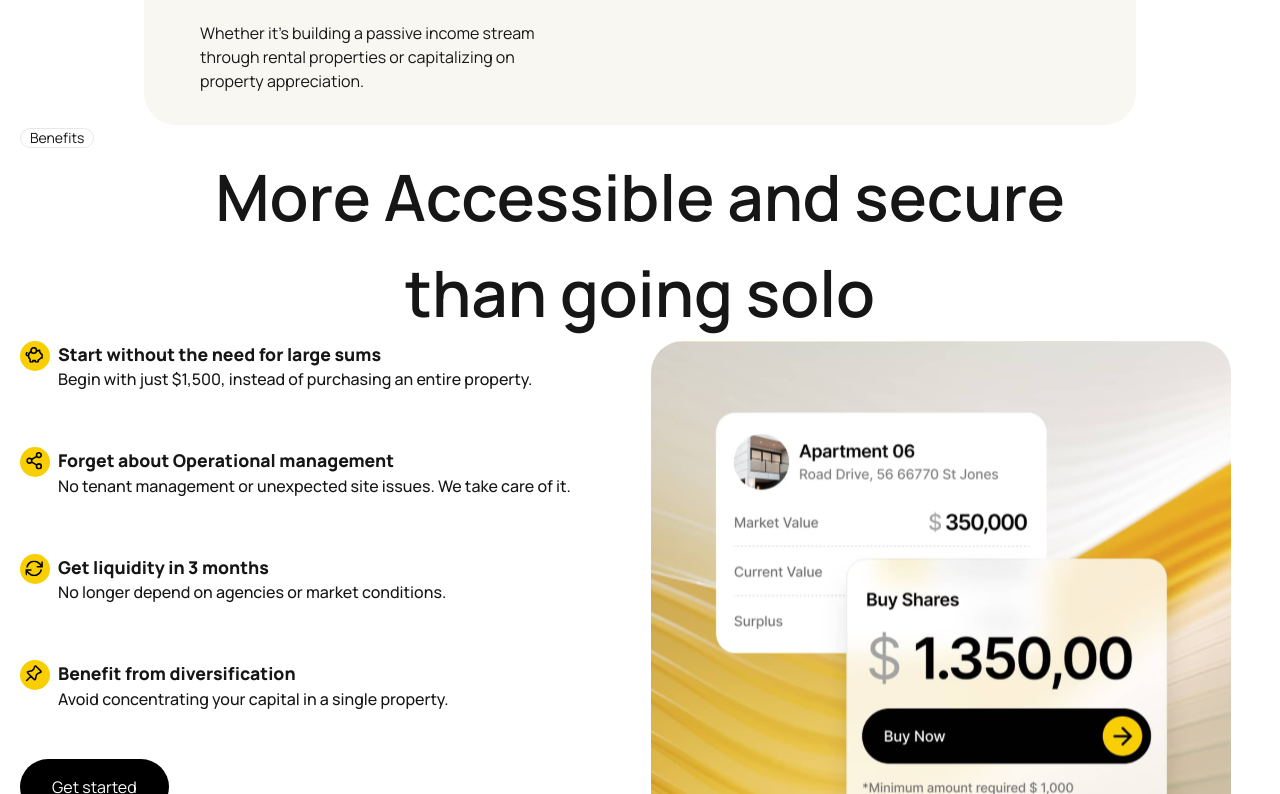
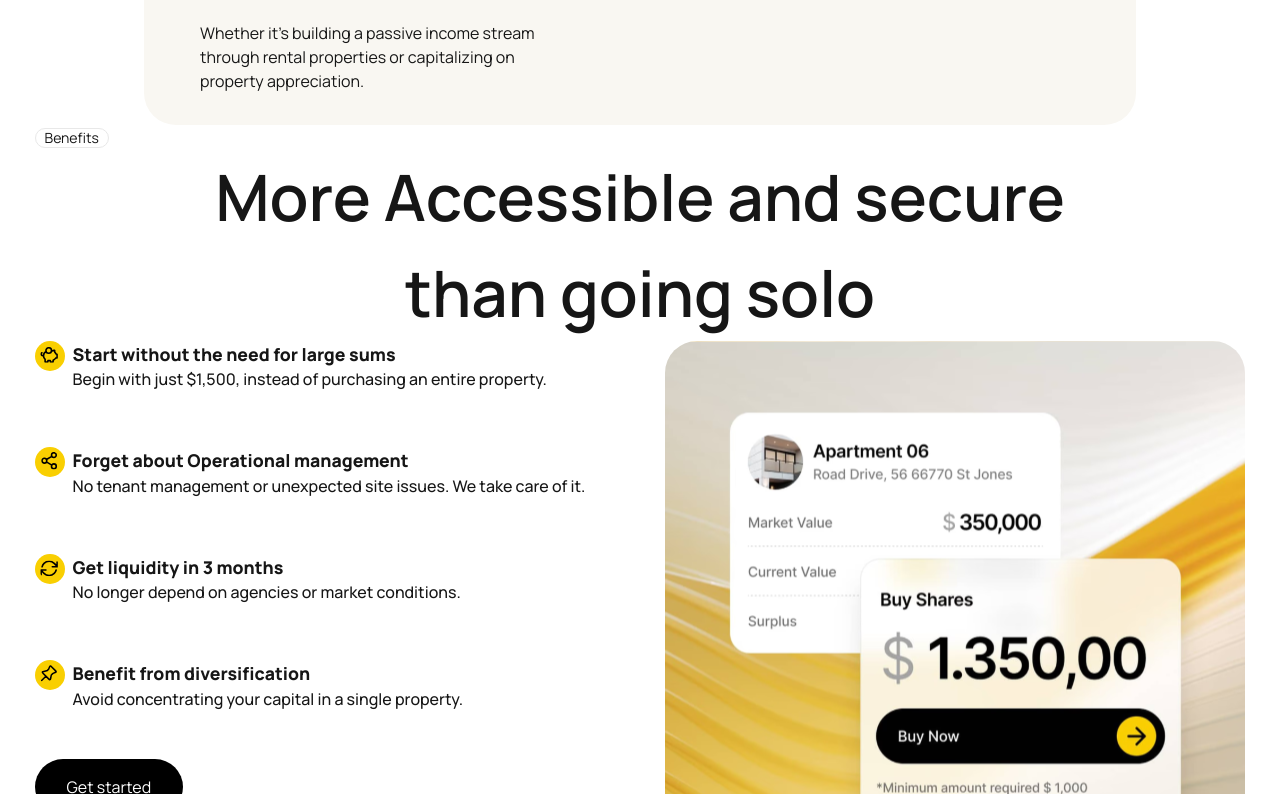
Before and after one commit to Daniel264/Slice, a Next.js app: page / in a window 1280 px wide. Shown: the part 2386-3180 px from the top of the page. Built offline with nearby package versions, Linux system fonts and the light colour scheme.

Commit message:
fix: adjust the layout of the benefit's component

```diff
--- a/src/components/Benefits.tsx
+++ b/src/components/Benefits.tsx
@@ -6,7 +6,7 @@ import { images } from "@/utilities/benefits-card";
 
 export const Benefits = () => {
     return (
-        <section className="badge-component">
+        <section className="benefits-component">
             <div>
                 <Badge>Benefits</Badge>
                 <h1>
--- a/src/styles/SCSS/index.css
+++ b/src/styles/SCSS/index.css
@@ -506,4 +506,13 @@ h5 {
   font-weight: 500;
   font-style: normal;
   font-variant: normal;
+}
+
+.benefits-component {
+  width: 100%;
+  height: 100%;
+  display: flex;
+  flex-direction: column;
+  justify-content: center;
+  align-items: center;
 }/*# sourceMappingURL=index.css.map */
--- a/src/styles/SCSS/layout/_benefits.scss
+++ b/src/styles/SCSS/layout/_benefits.scss
@@ -1,7 +1,8 @@
-@use '../components/badge' as bad;
-@use '../components/hero' as *;
+@use "../components/badge" as bad;
+// @use "../components/hero" as *;
+@use "../mixins/mixins" as *;
 
-
-.badge-component {
-    // @include hero
+.benefits-component {
+    // @include her o
+    @include align-center(100%, 100%, column);
 }
--- a/src/styles/SCSS/layout/_index.scss
+++ b/src/styles/SCSS/layout/_index.scss
@@ -1 +1 @@
-@forward 'benefits'
+@forward 'benefits';
```
Also changed, not shown: 1 other file (tests, documents, lock files or other folders).
